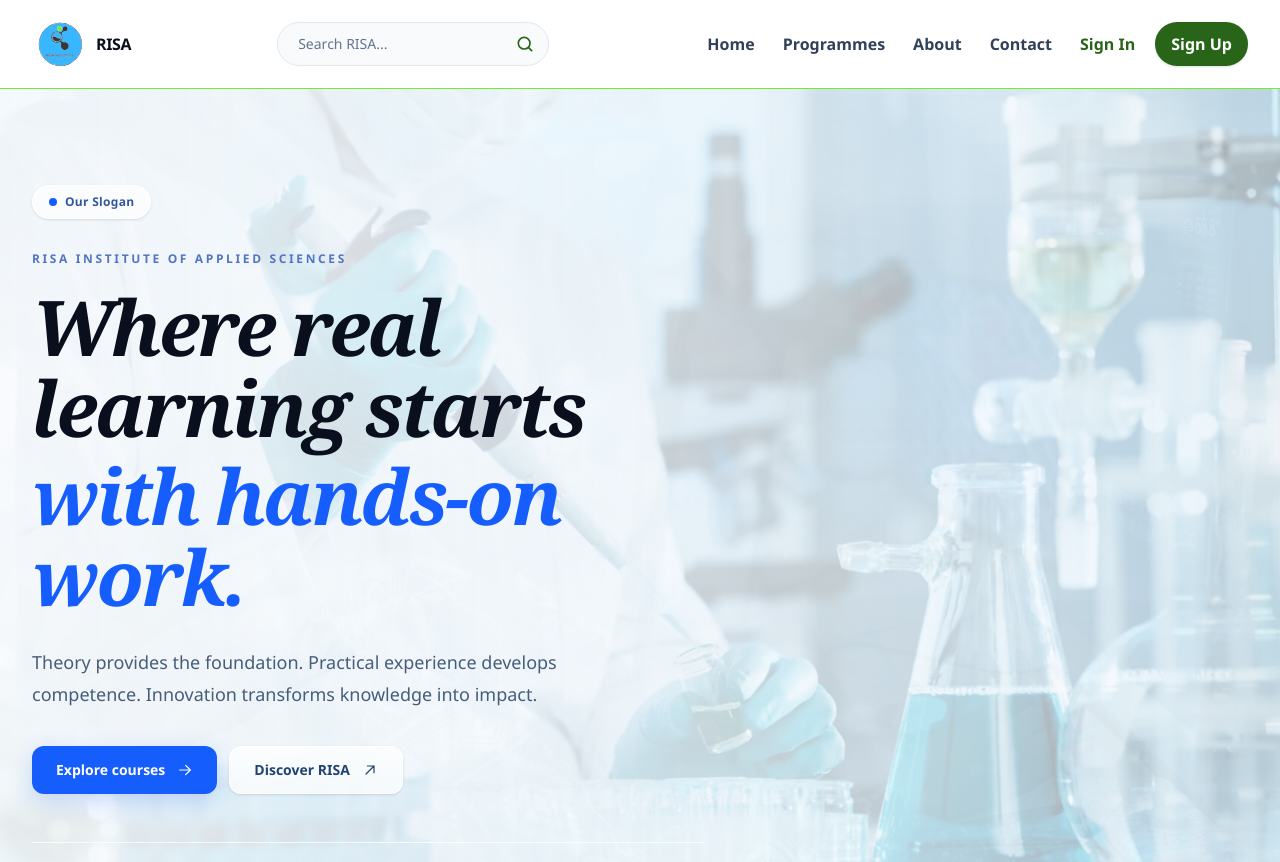
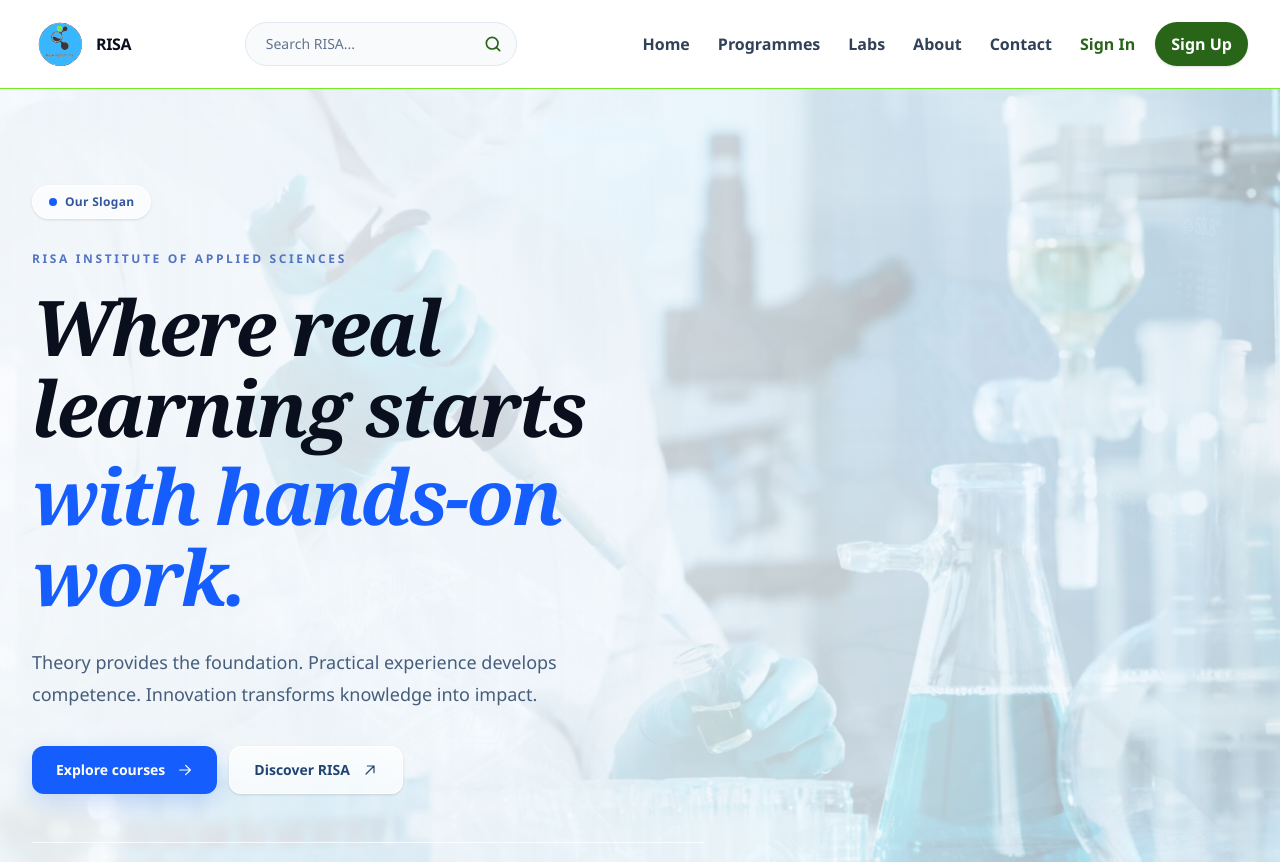
Before and after one commit to RISA-INSTITUTE-WEBSITE/super-duper-spork, a Next.js app: page / in a window 1280 px wide. Shown: the top 862 px of the page. Built offline with nearby package versions, Linux system fonts and the light colour scheme.

Commit message:
Link Computing Lab in site-header.tsx

```diff
--- a/src/components/site-header.tsx
+++ b/src/components/site-header.tsx
@@ -11,6 +11,7 @@ import { studentCookieNames } from "@/lib/student-session";
 const navigation = [
   { href: "/", label: "Home" },
   { href: "/programmes", label: "Programmes" },
+  { href: "/computing-lab", label: "Labs" },
   { href: "/about", label: "About" },
   { href: "/contact", label: "Contact" },
 ] as const;
```
